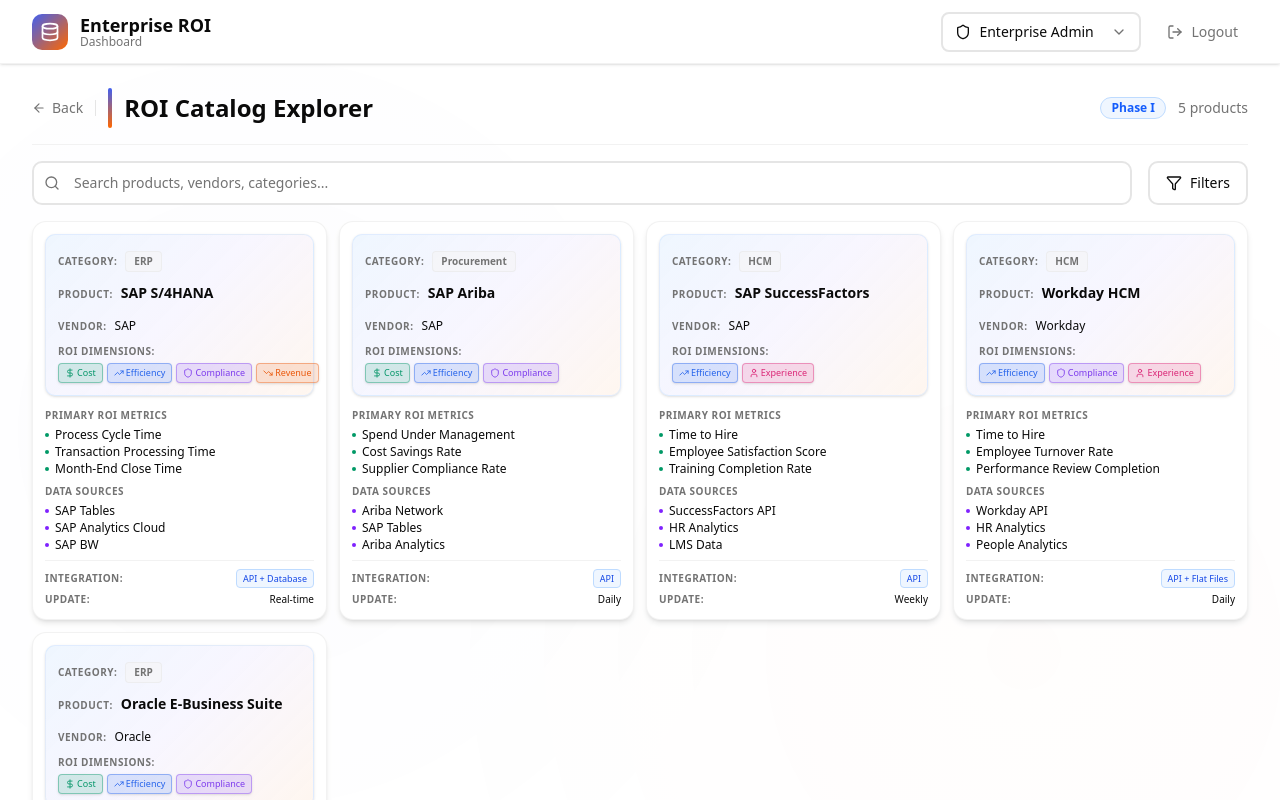
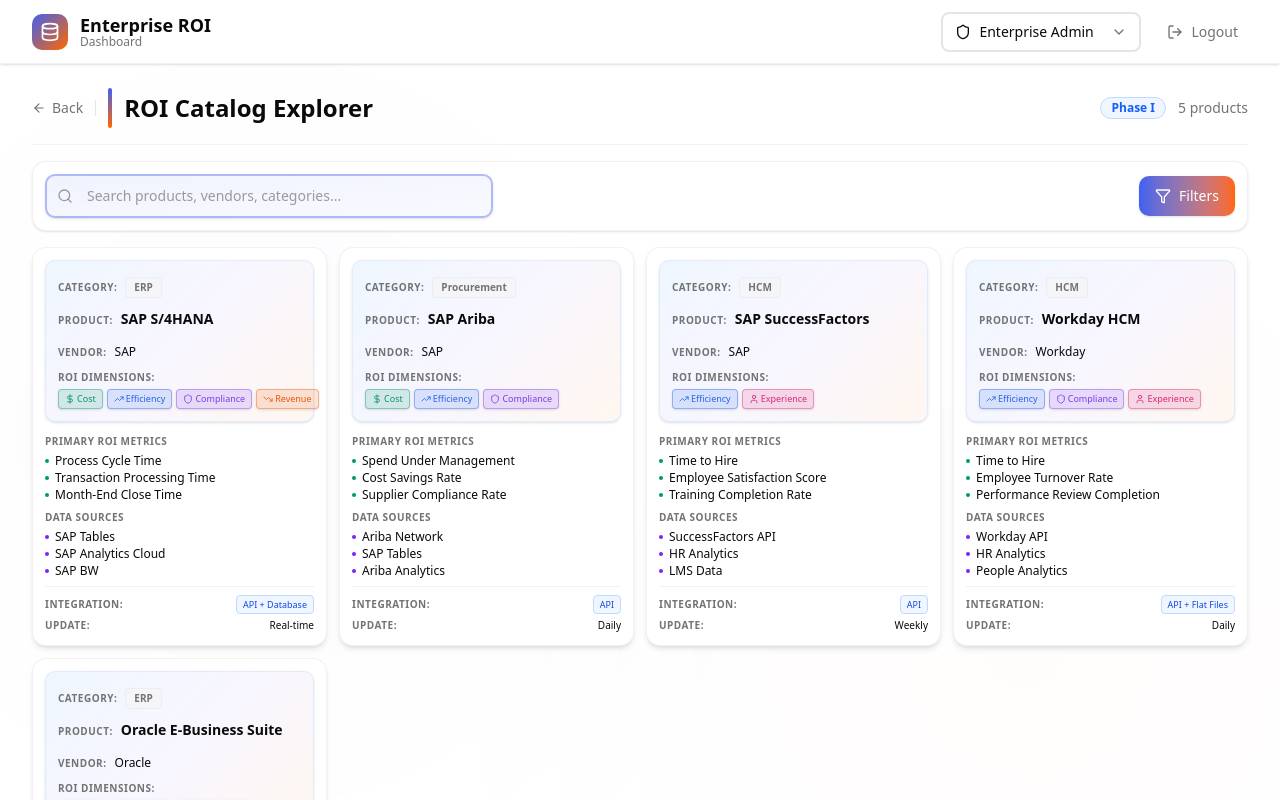
Before and after one commit to rajvimannlowe/SAP-ROI, a React (Vite) app: page /phase-i/catalog in a window 1280 px wide. Built offline with nearby package versions, Linux system fonts and the light colour scheme; sample sign-in values are in the browser's storage.

Commit message:
search and filter component is updated

```diff
--- a/src/components/roi/SearchAndFilters.tsx
+++ b/src/components/roi/SearchAndFilters.tsx
@@ -33,34 +33,34 @@ export function SearchAndFilters({
   const [showFilters, setShowFilters] = useState(false);
 
   return (
-    <div>
-      <div className="flex flex-col lg:flex-row gap-4">
+    <div className="bg-card rounded-xl border border-border/50 shadow-sm p-3">
+      <div className="flex flex-col lg:flex-row gap-3 items-center justify-between">
         {/* Search Bar */}
-        <div className="relative flex-1">
-          <Search className="absolute left-3 top-1/2 -translate-y-1/2 h-4 w-4 text-muted-foreground" />
+        <div className="relative flex-1 max-w-md group w-full lg:w-auto">
+          <Search className="absolute left-3 top-1/2 -translate-y-1/2 h-4 w-4 text-muted-foreground/70 group-focus-within:text-[#4160F0] transition-colors duration-200 z-10" />
           <input
             type="text"
             placeholder={searchPlaceholder}
             value={searchValue}
             onChange={(e) => onSearchChange(e.target.value)}
-            className="w-full pl-10 pr-4 py-2.5 text-sm rounded-lg border-2 border-border bg-background text-foreground placeholder:text-muted-foreground focus:outline-none focus:ring-2 focus:ring-blue-500/20 focus:border-blue-500 transition-all"
+            className="relative w-full pl-10 pr-4 py-2.5 text-sm rounded-lg border-2 border-[#4160F0]/40 bg-gradient-to-br from-[#4160F0]/8 to-[#4160F0]/3 text-foreground placeholder:text-muted-foreground/70 placeholder:font-normal focus:outline-none focus:bg-gradient-to-br focus:from-[#4160F0]/12 focus:to-[#4160F0]/5 transition-all duration-200 shadow-sm"
           />
         </div>
 
         {/* Filter Toggle Button */}
-        <div className="flex items-center gap-2">
+        <div className="flex items-center gap-2 w-full lg:w-auto justify-end">
           <button
             onClick={() => setShowFilters(!showFilters)}
-            className={`px-4 py-2.5 text-sm font-medium rounded-lg border-2 transition-all flex items-center gap-2 ${
+            className={`group relative flex items-center gap-2 px-4 py-2.5 rounded-lg text-sm font-medium transition-all duration-200 whitespace-nowrap overflow-hidden ${
               showFilters || activeFiltersCount > 0
-                ? "bg-blue-50 border-blue-200 text-blue-700 shadow-sm"
-                : "bg-background border-border text-foreground hover:bg-muted/50"
+                ? "bg-gradient-to-r from-[#4160F0] to-[#FF6700] text-white shadow-sm hover:shadow-md"
+                : "bg-gradient-to-r from-[#4160F0] to-[#FF6700] text-white shadow-sm hover:shadow-md hover:from-[#3550D9] hover:to-[#E65C00]"
             }`}
           >
-            <Filter className="h-4 w-4" />
-            <span>Filters</span>
+            <Filter className="relative h-4 w-4 text-white z-10" />
+            <span className="relative text-white z-10">Filters</span>
             {activeFiltersCount > 0 && (
-              <span className="px-2 py-0.5 text-xs font-bold bg-blue-600 text-white rounded-full">
+              <span className="relative px-2 py-0.5 text-xs font-bold bg-white/25 backdrop-blur-sm text-white rounded-full border border-white/30 shadow-sm z-10">
                 {activeFiltersCount}
               </span>
             )}
@@ -68,7 +68,7 @@ export function SearchAndFilters({
           {activeFiltersCount > 0 && (
             <button
               onClick={onClearFilters}
-              className="px-4 py-2.5 text-sm font-medium rounded-lg border-2 border-border bg-background text-foreground hover:bg-muted/50 transition-all flex items-center gap-2"
+              className="px-4 py-2.5 text-sm font-medium rounded-lg border-2 border-border/60 bg-background text-foreground hover:bg-muted/80 hover:border-border transition-all duration-200 flex items-center gap-2 shadow-sm hover:shadow-md"
             >
               <X className="h-4 w-4" />
               <span>Clear</span>
@@ -79,11 +79,11 @@ export function SearchAndFilters({
 
       {/* Filters Panel */}
       {showFilters && (
-        <div className="mt-4 pt-4 border-t border-border/50">
+        <div className="mt-4 pt-4 border-t border-border/50 animate-in fade-in-50 duration-200">
           <div className="grid grid-cols-1 md:grid-cols-2 lg:grid-cols-5 gap-4">
             {filters.map((filter, index) => (
-              <div key={index}>
-                <label className="block text-xs font-semibold text-muted-foreground uppercase tracking-wider mb-2">
+              <div key={index} className="space-y-2">
+                <label className="block text-xs font-semibold text-foreground uppercase tracking-wider mb-1.5">
                   {filter.label}
                 </label>
                 <Dropdown
```
